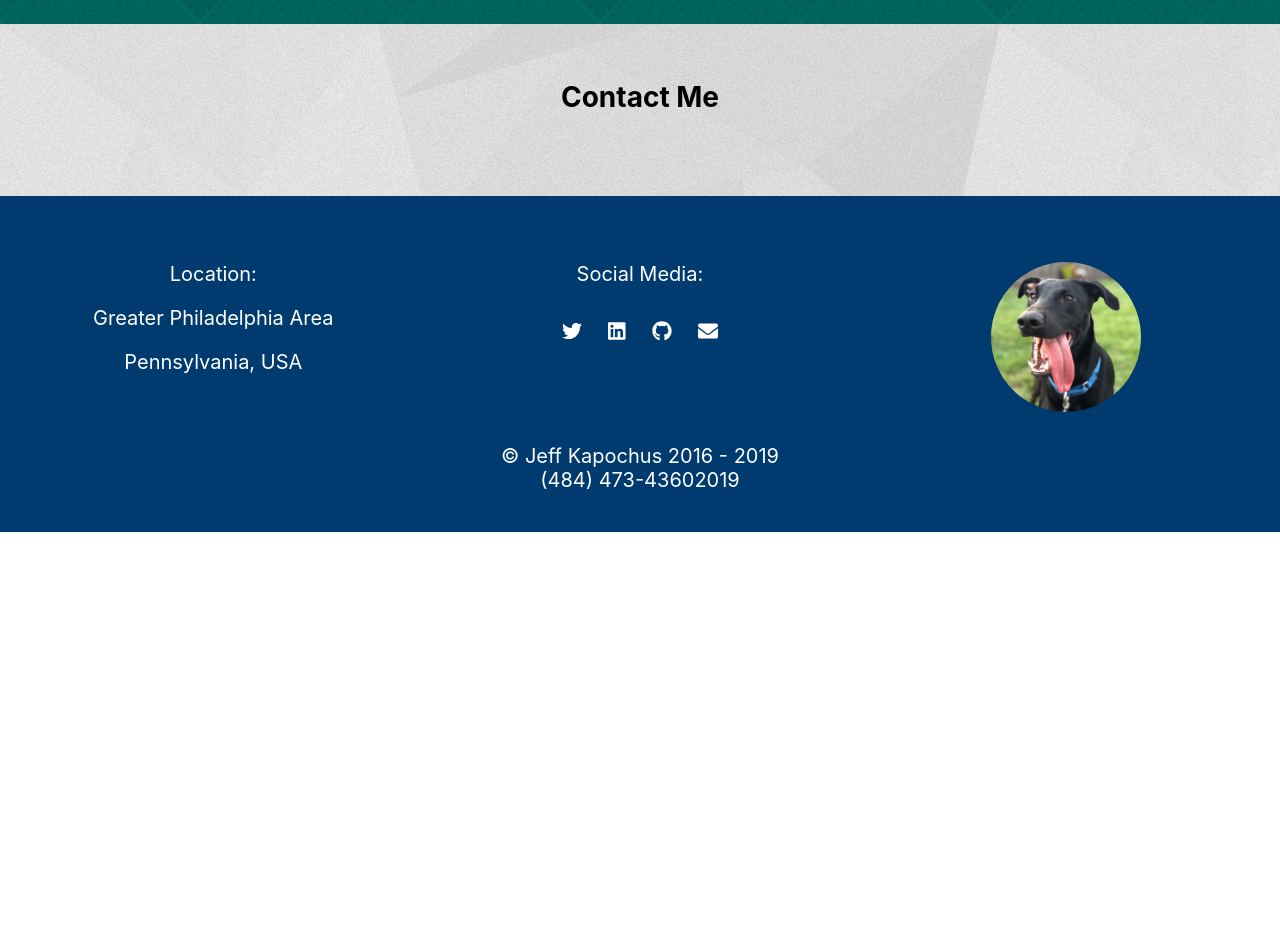
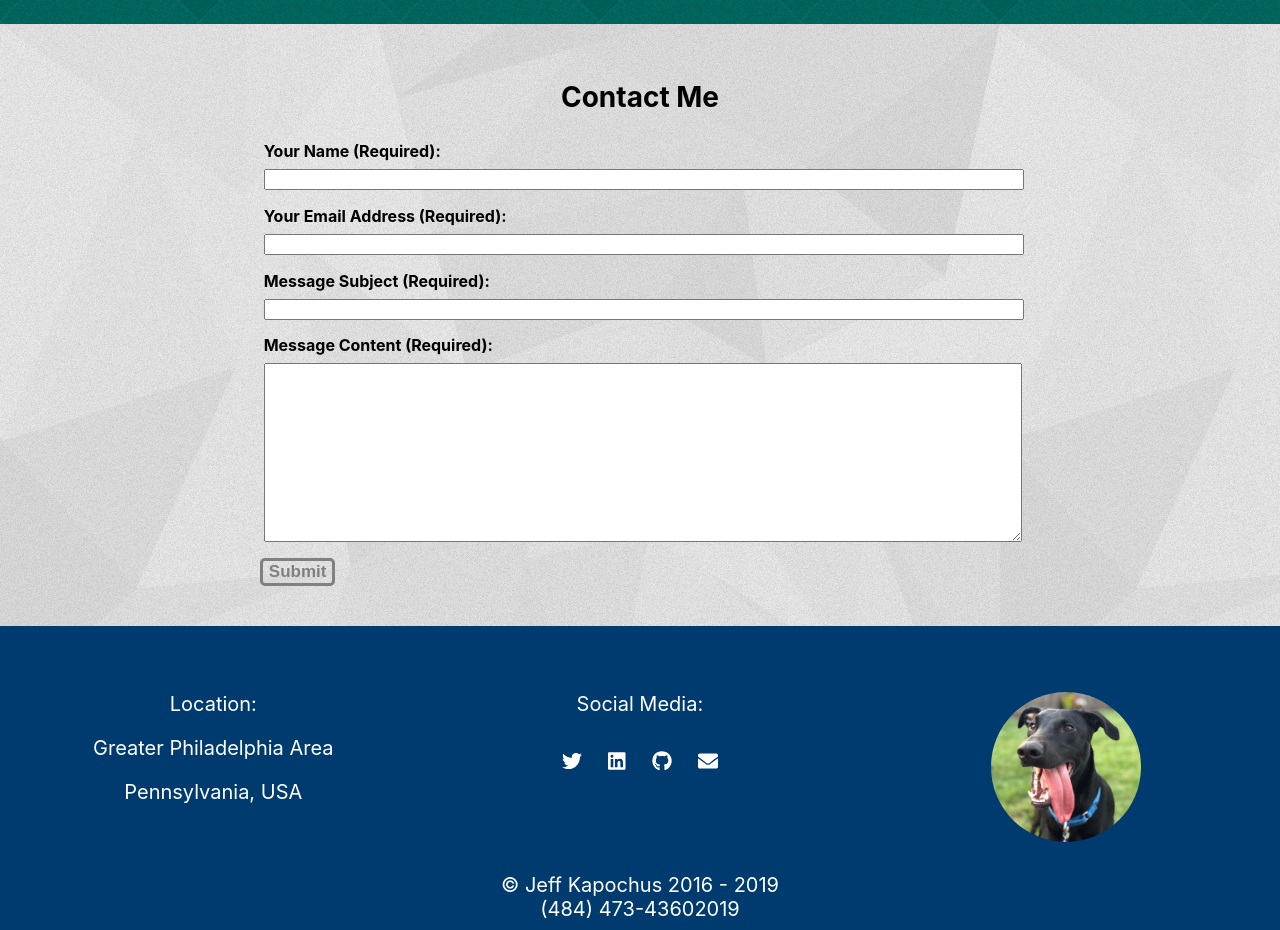
Before and after one commit to JeffKapochus/jeffs-web-site, a React (Create React App) app in the folder src/main/client/: page / in a window 1280 px wide. Shown: the part 2800-3730 px from the top of the page. Before the commit the page ends 3332 px from the top, so only its background shows below. Built offline with nearby package versions, Linux system fonts and the light colour scheme.

Commit message:
Added Basic Contact Form, No CSS
Added CSS to the Contact Form

```diff
--- a/src/main/client/src/App/App.css
+++ b/src/main/client/src/App/App.css
@@ -89,8 +89,8 @@
 }
 @media only screen and (max-width: 768px) {
   [class*="grid-"] {
-    width: 90vw;
-    padding: 0 5vw;
+    width: 90%;
+    padding: 0 5%;
   }
   #headSocMedLinks{
     float:right;
--- /dev/null
+++ b/src/main/client/src/App/components/contactForm/ContactForm.css
@@ -0,0 +1,46 @@
+.contactForm{
+    width:40%;
+    margin:auto;
+}
+.contactForm label{
+    font-weight:bold;
+}
+.contactForm input{
+    width:100%;
+}
+.contactForm textarea{
+    width:100%;
+    height:13em;
+}
+.contactForm button{
+    background-color: rgba(0,0,0,0);
+    border:3px solid #003b6f;
+    border-radius:5px;
+    color:#003b6f;
+    font-weight:bold;
+    font-size:17px;
+    -webkit-transition: 0.2s; /* Safari prior 6.1 */
+  transition: 0.2s;
+}
+.contactForm button:hover{
+    color:white;
+    background-color:#003b6f;
+    -webkit-transition: 0.2s; /* Safari prior 6.1 */
+  transition: 0.2s;
+}
+.contactForm button:disabled{
+    color:gray;
+    border: 3px solid gray;
+    -webkit-transition: 0.2s; /* Safari prior 6.1 */
+  transition: 0.2s;
+}
+@media only screen and (max-width: 1300px) {
+    .contactForm{
+        width:60%;
+    }
+}
+@media only screen and (max-width: 768px) {
+    .contactForm{
+        width:80%;
+    }
+}
--- /dev/null
+++ b/src/main/client/src/App/components/contactForm/ContactForm.jsx
@@ -0,0 +1,120 @@
+import React from "react";
+import "./ContactForm.css";
+
+export class ContactForm extends React.Component {
+  constructor(props) {
+    super(props);
+    this.state = {
+      name: "",
+      email: "",
+      subject: "",
+      message: ""
+    };
+    this.handleInputChange = this.handleInputChange.bind(this);
+    this.handleSubmit = this.handleSubmit.bind(this);
+    this.checkClientSideValid = this.checkClientSideValid.bind(this);
+  }
+  handleInputChange(event) {
+    const target = event.target;
+    const value = target.value;
+    const name = target.name;
+
+    this.setState({
+      [name]: value
+    });
+  }
+  handleSubmit(event) {
+    event.preventDefault();
+    if (this.checkClientSideValid) {
+      console.log("Hello, " + this.state.name + ", your email has been sent.");
+    } else {
+      console.log("NO WAY");
+    }
+  }
+  checkClientSideValid() {
+    if (
+      this.state.name === "" ||
+      this.state.email === "" ||
+      this.state.subject === "" ||
+      this.state.message === ""
+    ) {
+      return false;
+    }
+    return true;
+  }
+  render() {
+    return (
+      <div className="contactForm">
+        <div className="grid">
+          <form onSubmit={this.handleSubmit}>
+            <div className="grid-12">
+              <div className="grid-12">
+                <label for="txtName">Your Name (Required):</label>
+              </div>
+              <div className="grid-12">
+                <input
+                  id="txtName"
+                  name="name"
+                  value={this.state.name}
+                  type="text"
+                  onChange={this.handleInputChange}
+                />
+              </div>
+            </div>
+            <div className="grid-12">
+              <div className="grid-12">
+                <label for="txtEmail">Your Email Address (Required):</label>
+              </div>
+              <div className="grid-12">
+                <input
+                  id="txtEmail"
+                  name="email"
+                  value={this.state.email}
+                  type="text"
+                  onChange={this.handleInputChange}
+                />
+              </div>
+            </div>
+            <div className="grid-12">
+              <div className="grid-12">
+                <label for="txtSubject">Message Subject (Required):</label>
+              </div>
+              <div className="grid-12">
+                <input
+                  id="txtSubject"
+                  name="subject"
+                  value={this.state.subject}
+                  type="text"
+                  onChange={this.handleInputChange}
+                />
+              </div>
+            </div>
+            <div className="grid-12">
+              <div className="grid-12">
+                <label for="txtContent">Message Content (Required):</label>
+              </div>
+              <div className="grid-12">
+                <textarea
+                  id="txtContent"
+                  name="message"
+                  value={this.state.message}
+                  type="text"
+                  onChange={this.handleInputChange}
+                />
+              </div>
+            </div>
+            <div className="grid-12">
+              <button
+                type="submit"
+                value="Submit"
+                disabled={!this.checkClientSideValid()}
+              >
+                Submit
+              </button>
+            </div>
+          </form>
+        </div>
+      </div>
+    );
+  }
+}
--- a/src/main/client/src/App/components/home/Home.jsx
+++ b/src/main/client/src/App/components/home/Home.jsx
@@ -4,6 +4,7 @@ import "./Home.css";
 import { CenterMiddleSection } from "./../../components/centerMiddleSection/CenterMiddleSection";
 import { Portfolio } from "./../../components/portfolio/Portfolio";
 import { PortfolioPiece } from "./../../components/portfolioPiece/PortfolioPiece";
+import { ContactForm } from "./../../components/contactForm/ContactForm";
 
 export class Home extends React.Component {
   render() {
@@ -178,6 +179,7 @@ export class Home extends React.Component {
           textColor="black"
         >
           <h3>Contact Me</h3>
+          <ContactForm />
         </CenterMiddleSection>
       </div>
     );
```
Also changed, not shown: 1 other file (tests, documents, lock files or other folders).
